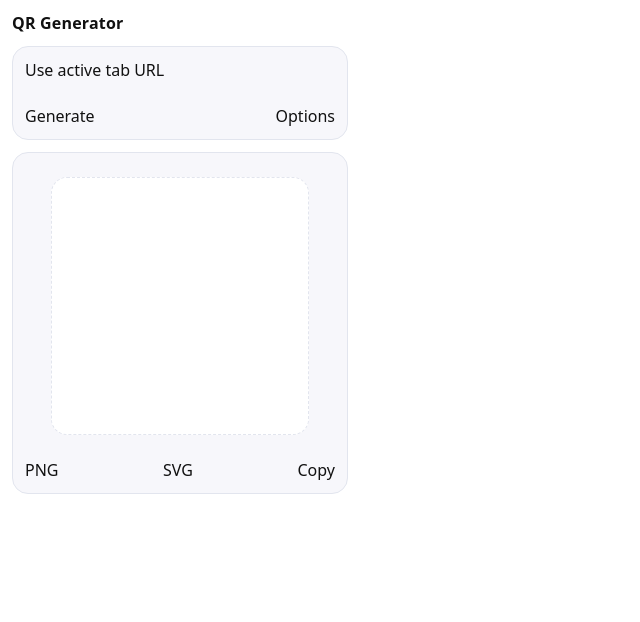
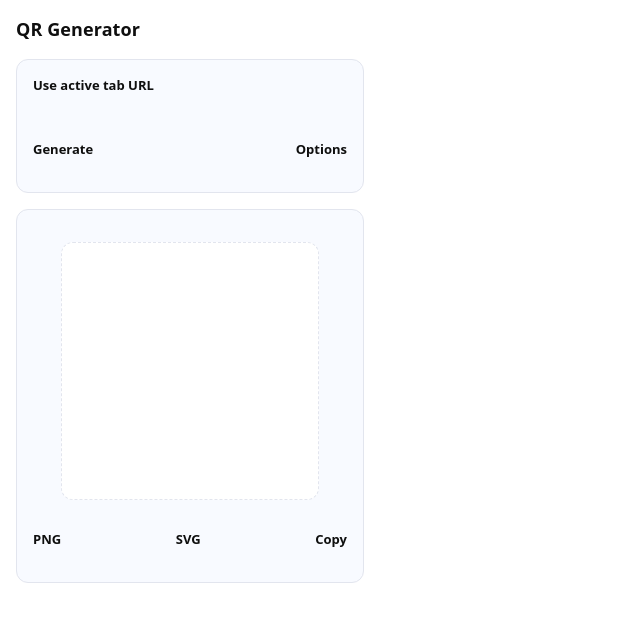
Before and after one commit to dZarkX/QRCoder, a website built with Vite: page src/popup/popup.html in a window 1280 px wide. Shown: the whole page, without its empty margins (0-640 px from the left). Built offline with nearby package versions, Linux system fonts and the light colour scheme; some packages are replaced by stand-ins of ours; what qr-code-styling would draw is missing.

Commit message:
style: improve UI/UX with modern typography, colors, shadows, MD3 theming, better contrast and readability

```diff
--- a/src/options/options.css
+++ b/src/options/options.css
@@ -1,29 +1,46 @@
 :root {
   color-scheme: light dark;
-  --bg: light-dark(#ffffff, #0f1115);
-  --surface: light-dark(#f7f7fb, #151924);
-  --text: light-dark(#111111, #f2f4f8);
-  --muted: light-dark(#5a5f6a, #a7adbb);
+  --bg: light-dark(#ffffff, #0a0b0e);
+  --surface: light-dark(#f8faff, #141519);
+  --surface-elevated: light-dark(#ffffff, #1a1b21);
+  --text: light-dark(#0f0f0f, #f2f4f8);
+  --text-secondary: light-dark(#5a5f6a, #a7adbb);
   --border: light-dark(#e2e5ee, #2a3140);
+  --accent: #0066ff;
+  --accent-hover: #0052cc;
+  --success: #00a878;
+  --error: #d93025;
+  --shadow: light-dark(0 2px 8px rgba(0,0,0,0.08), 0 2px 12px rgba(0,0,0,0.32));
 }
 
 html,
 body {
   margin: 0;
   padding: 0;
-  font-family: system-ui, -apple-system, Segoe UI, Roboto, Arial, sans-serif;
+  font-family:
+    system-ui,
+    -apple-system,
+    'Segoe UI',
+    'Roboto',
+    'Helvetica Neue',
+    Arial,
+    sans-serif;
+  font-size: 14px;
+  line-height: 1.5;
   background: var(--bg);
   color: var(--text);
+  -webkit-font-smoothing: antialiased;
+  -moz-osx-font-smoothing: grayscale;
 }
 
 .app {
   max-width: 920px;
   margin: 0 auto;
-  padding: 18px;
+  padding: 24px;
   box-sizing: border-box;
   display: flex;
   flex-direction: column;
-  gap: 12px;
+  gap: 20px;
 }
 
 .topbar {
@@ -34,30 +51,35 @@
 }
 
 .title {
-  font-weight: 650;
-  font-size: 18px;
+  font-weight: 700;
+  font-size: 20px;
+  color: var(--text);
 }
 
 .panel {
   background: var(--surface);
   border: 1px solid var(--border);
-  border-radius: 16px;
-  padding: 14px;
+  border-radius: 12px;
+  padding: 20px;
   display: flex;
   flex-direction: column;
-  gap: 12px;
+  gap: 16px;
+  box-shadow: var(--shadow);
 }
 
 .sectionTitle {
-  font-weight: 650;
-  font-size: 14px;
-  color: var(--muted);
+  font-weight: 700;
+  font-size: 15px;
+  color: var(--text-secondary);
+  text-transform: uppercase;
+  letter-spacing: 0.5px;
+  margin-bottom: 4px;
 }
 
 .grid2 {
   display: grid;
   grid-template-columns: 1fr 1fr;
-  gap: 10px;
+  gap: 12px;
 }
 
 .row {
@@ -73,29 +95,59 @@
 }
 
 .label {
-  font-size: 13px;
+  font-size: 14px;
+  font-weight: 600;
+  color: var(--text);
 }
 
 .hint {
   font-size: 12px;
-  color: var(--muted);
+  color: var(--text-secondary);
+  line-height: 1.4;
+}
+
+md-outlined-text-field {
+  --md-outlined-text-field-container-color: var(--surface-elevated);
+  --md-outlined-text-field-label-text-color: var(--text-secondary);
+  --md-outlined-text-field-input-text-color: var(--text);
+  --md-outlined-text-field-focus-outline-color: var(--accent);
+}
+
+md-filled-button {
+  --md-filled-button-container-color: var(--accent);
+  --md-filled-button-label-text-color: #ffffff;
+  --md-filled-button-hover-container-color: var(--accent-hover);
+  font-weight: 600;
+  font-size: 13px;
+  border-radius: 8px;
+  min-height: 36px;
+}
+
+md-switch {
+  --md-switch-selected-handle-color: var(--accent);
+  --md-switch-selected-focus-handle-color: var(--accent-hover);
+  --md-switch-selected-track-color: var(--accent);
+  --md-switch-selected-focus-track-color: var(--accent-hover);
 }
 
 .snackbar {
   position: fixed;
-  left: 18px;
-  right: 18px;
-  bottom: 18px;
-  padding: 10px 12px;
-  border-radius: 12px;
-  background: light-dark(#111111, #f2f4f8);
-  color: light-dark(#ffffff, #111111);
+  left: 24px;
+  right: 24px;
+  bottom: 24px;
+  padding: 12px 14px;
+  border-radius: 8px;
+  background: var(--surface-elevated);
+  color: var(--text);
+  border: 1px solid var(--border);
   opacity: 0;
   pointer-events: none;
   transition: opacity 160ms ease;
-  font-size: 12px;
+  font-size: 13px;
+  font-weight: 500;
+  box-shadow: var(--shadow);
 }
 
 .snackbar.show {
-  opacity: 0.95;
+  opacity: 0.96;
 }
--- a/src/popup/popup.css
+++ b/src/popup/popup.css
@@ -1,28 +1,45 @@
 :root {
   color-scheme: light dark;
-  --bg: light-dark(#ffffff, #0f1115);
-  --surface: light-dark(#f7f7fb, #151924);
-  --text: light-dark(#111111, #f2f4f8);
-  --muted: light-dark(#5a5f6a, #a7adbb);
+  --bg: light-dark(#ffffff, #0a0b0e);
+  --surface: light-dark(#f8faff, #141519);
+  --surface-elevated: light-dark(#ffffff, #1a1b21);
+  --text: light-dark(#0f0f0f, #f2f4f8);
+  --text-secondary: light-dark(#5a5f6a, #a7adbb);
   --border: light-dark(#e2e5ee, #2a3140);
+  --accent: #0066ff;
+  --accent-hover: #0052cc;
+  --success: #00a878;
+  --error: #d93025;
+  --shadow: light-dark(0 2px 8px rgba(0,0,0,0.08), 0 2px 12px rgba(0,0,0,0.32));
 }
 
 html,
 body {
   margin: 0;
   padding: 0;
-  font-family: system-ui, -apple-system, Segoe UI, Roboto, Arial, sans-serif;
+  font-family:
+    system-ui,
+    -apple-system,
+    'Segoe UI',
+    'Roboto',
+    'Helvetica Neue',
+    Arial,
+    sans-serif;
+  font-size: 14px;
+  line-height: 1.5;
   background: var(--bg);
   color: var(--text);
+  -webkit-font-smoothing: antialiased;
+  -moz-osx-font-smoothing: grayscale;
 }
 
 .app {
-  width: 360px;
-  padding: 12px;
+  width: 380px;
+  padding: 16px;
   box-sizing: border-box;
   display: flex;
   flex-direction: column;
-  gap: 12px;
+  gap: 16px;
 }
 
 .topbar {
@@ -32,19 +49,21 @@
 }
 
 .title {
-  font-weight: 650;
-  font-size: 16px;
-  letter-spacing: 0.2px;
+  font-weight: 700;
+  font-size: 18px;
+  letter-spacing: 0.1px;
+  color: var(--text);
 }
 
 .panel {
   background: var(--surface);
   border: 1px solid var(--border);
-  border-radius: 16px;
-  padding: 12px;
+  border-radius: 12px;
+  padding: 16px;
   display: flex;
   flex-direction: column;
-  gap: 12px;
+  gap: 14px;
+  box-shadow: var(--shadow);
 }
 
 .row {
@@ -58,42 +77,71 @@
 
 md-outlined-text-field {
   width: 100%;
+  --md-outlined-text-field-container-color: var(--surface-elevated);
+  --md-outlined-text-field-label-text-color: var(--text-secondary);
+  --md-outlined-text-field-input-text-color: var(--text);
+  --md-outlined-text-field-focus-outline-color: var(--accent);
+}
+
+md-filled-button {
+  --md-filled-button-container-color: var(--accent);
+  --md-filled-button-label-text-color: #ffffff;
+  --md-filled-button-hover-container-color: var(--accent-hover);
+  font-weight: 600;
+  font-size: 13px;
+  border-radius: 8px;
+  min-height: 36px;
+}
+
+md-outlined-button {
+  --md-outlined-button-outline-color: var(--border);
+  --md-outlined-button-label-text-color: var(--text);
+  --md-outlined-button-hover-outline-color: var(--accent);
+  --md-outlined-button-hover-label-text-color: var(--accent);
+  font-weight: 600;
+  font-size: 13px;
+  border-radius: 8px;
+  min-height: 36px;
 }
 
 .previewWrap {
   display: flex;
   align-items: center;
   justify-content: center;
-  padding: 12px;
+  padding: 16px;
 }
 
 .qrMount {
   width: 256px;
   height: 256px;
-  border-radius: 16px;
-  background: light-dark(#ffffff, #0b0e14);
+  border-radius: 12px;
+  background: var(--surface-elevated);
   border: 1px dashed var(--border);
   display: flex;
   align-items: center;
   justify-content: center;
   overflow: hidden;
+  box-shadow: var(--shadow);
 }
 
 .snackbar {
   position: fixed;
-  left: 12px;
-  right: 12px;
-  bottom: 12px;
-  padding: 10px 12px;
-  border-radius: 12px;
-  background: light-dark(#111111, #f2f4f8);
-  color: light-dark(#ffffff, #111111);
+  left: 16px;
+  right: 16px;
+  bottom: 16px;
+  padding: 12px 14px;
+  border-radius: 8px;
+  background: var(--surface-elevated);
+  color: var(--text);
+  border: 1px solid var(--border);
   opacity: 0;
   pointer-events: none;
   transition: opacity 160ms ease;
-  font-size: 12px;
+  font-size: 13px;
+  font-weight: 500;
+  box-shadow: var(--shadow);
 }
 
 .snackbar.show {
-  opacity: 0.95;
+  opacity: 0.96;
 }
```
Also changed, not shown: MEMORY.MD (+7 -1 lines).
